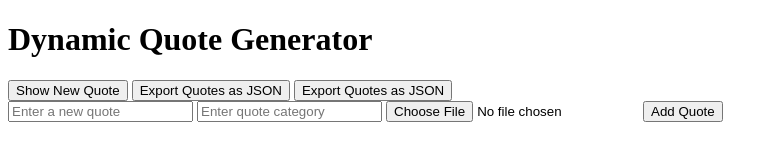
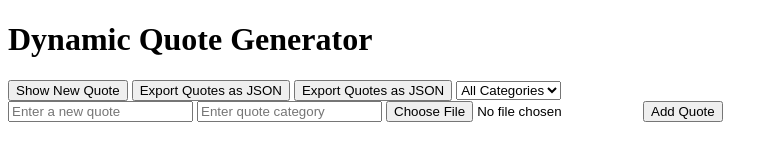
Before and after one commit to techwizelechia/alx_fe_javascript, a plain HTML site: page dom-manipulation/index.html in a window 1280 px wide. Shown: the whole page, without its empty margins (0-778 px from the left). Drawn offline with Linux system fonts and the light colour scheme.

Commit message:
Update index.html

```diff
--- a/dom-manipulation/index.html
+++ b/dom-manipulation/index.html
@@ -15,6 +15,13 @@
   <button id="newQuote">Show New Quote</button>
   <button id="exportJson">Export Quotes as JSON</button>
   <button id="exportJson">Export Quotes as JSON</button>
+
+  <!-- Dropdown menu for category filtering -->
+<select id="categoryFilter" onchange="filterQuotes()">
+  <option value="all">All Categories</option>
+  <!-- Categories will be populated dynamically -->
+</select>
+
   <!-- Form to add new quotes -->
   <div>
     <input id="newQuoteText" type="text" placeholder="Enter a new quote" />
```
